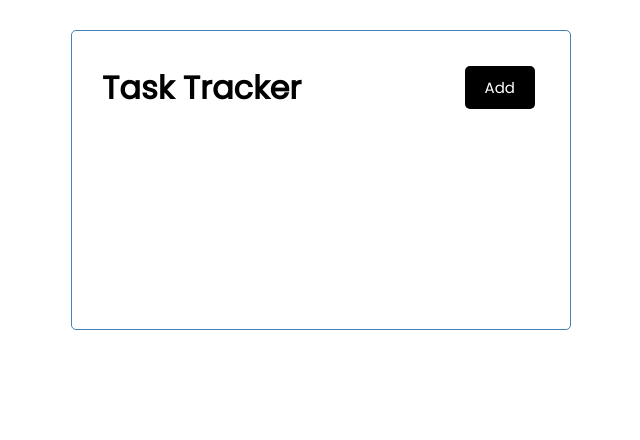
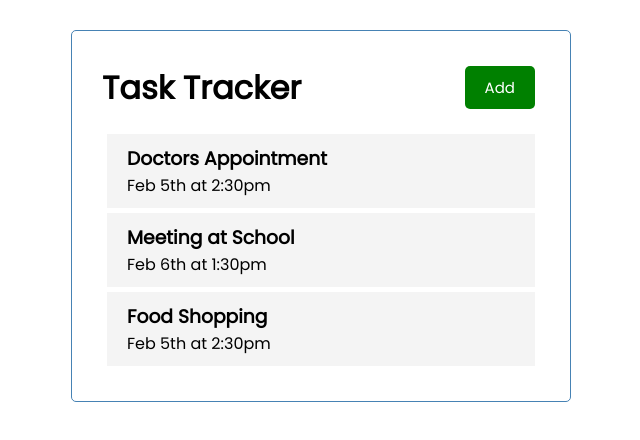
Before and after one commit to chris-kamp/react-task-tracker-tutorial, a React (Create React App) app: page / in a window 1280 px wide. Shown: the top 440 px of the page, without its empty margins (319-959 px from the left). Built offline with nearby package versions, Linux system fonts and the light colour scheme.

Commit message:
create task components

```diff
--- a/package.json
+++ b/package.json
@@ -8,6 +8,7 @@
     "@testing-library/user-event": "^12.1.10",
     "react": "^17.0.2",
     "react-dom": "^17.0.2",
+    "react-icons": "^4.2.0",
     "react-scripts": "4.0.3",
     "web-vitals": "^1.0.1"
   },
--- a/src/App.js
+++ b/src/App.js
@@ -1,12 +1,35 @@
-import Header from './components/Header'
+import { useState } from 'react'
+import Header from "./components/Header";
+import Tasks from "./components/Tasks";
 
 function App() {
-
+  const [tasks, setTasks] = useState(
+    [
+      {
+        id: 1,
+        text: "Doctors Appointment",
+        day: "Feb 5th at 2:30pm",
+        reminder: true
+      },
+      {
+        id: 2,
+        text: "Meeting at School",
+        day: "Feb 6th at 1:30pm",
+        reminder: true
+      },
+      {
+        id: 3,
+        text: "Food Shopping",
+        day: "Feb 5th at 2:30pm",
+        reminder: false
+      },
+    ]
+  )
   return (
     <div className="container">
       <Header />
+      <Tasks tasks={tasks}/>
     </div>
   );
 }
-
 export default App;
--- /dev/null
+++ b/src/components/Button.js
@@ -0,0 +1,25 @@
+import PropTypes from "prop-types";
+
+const Button = ({ color, text, onClick }) => {
+  return (
+    <button
+      onClick={onClick}
+      style={{ backgroundColor: color }}
+      className="btn"
+    >
+      {text}
+    </button>
+  );
+};
+
+Button.defaultProps = {
+  color: "steelblue",
+};
+
+Button.propTypes = {
+  text: PropTypes.string,
+  color: PropTypes.string,
+  onClick: PropTypes.func,
+};
+
+export default Button;
--- a/src/components/Header.js
+++ b/src/components/Header.js
@@ -1,10 +1,14 @@
 import PropTypes from "prop-types";
+import Button from "./Button";
 
 const Header = ({ title }) => {
+  const onClick = () => {
+    console.log("Click");
+  };
   return (
     <header className="header">
       <h1>{title}</h1>
-      <button className="btn">Add</button>
+      <Button color="green" text="Add" onClick={onClick} />
     </header>
   );
 };
--- /dev/null
+++ b/src/components/Task.js
@@ -0,0 +1,12 @@
+import React from 'react'
+
+const Task = ({task}) => {
+  return (
+    <div className="task">
+      <h3>{task.text}</h3>
+      <p>{task.day}</p>
+    </div>
+  )
+}
+
+export default Task
--- /dev/null
+++ b/src/components/Tasks.js
@@ -0,0 +1,10 @@
+import Task from "./Task"
+const Tasks = ({tasks}) => {
+  return (
+    <>
+      {tasks.map((task) => (<Task key={task.id} task={task} /> ))}
+    </>
+  )
+}
+
+export default Tasks
```
Also changed, not shown: 2 other files (tests, documents, lock files or other folders).
